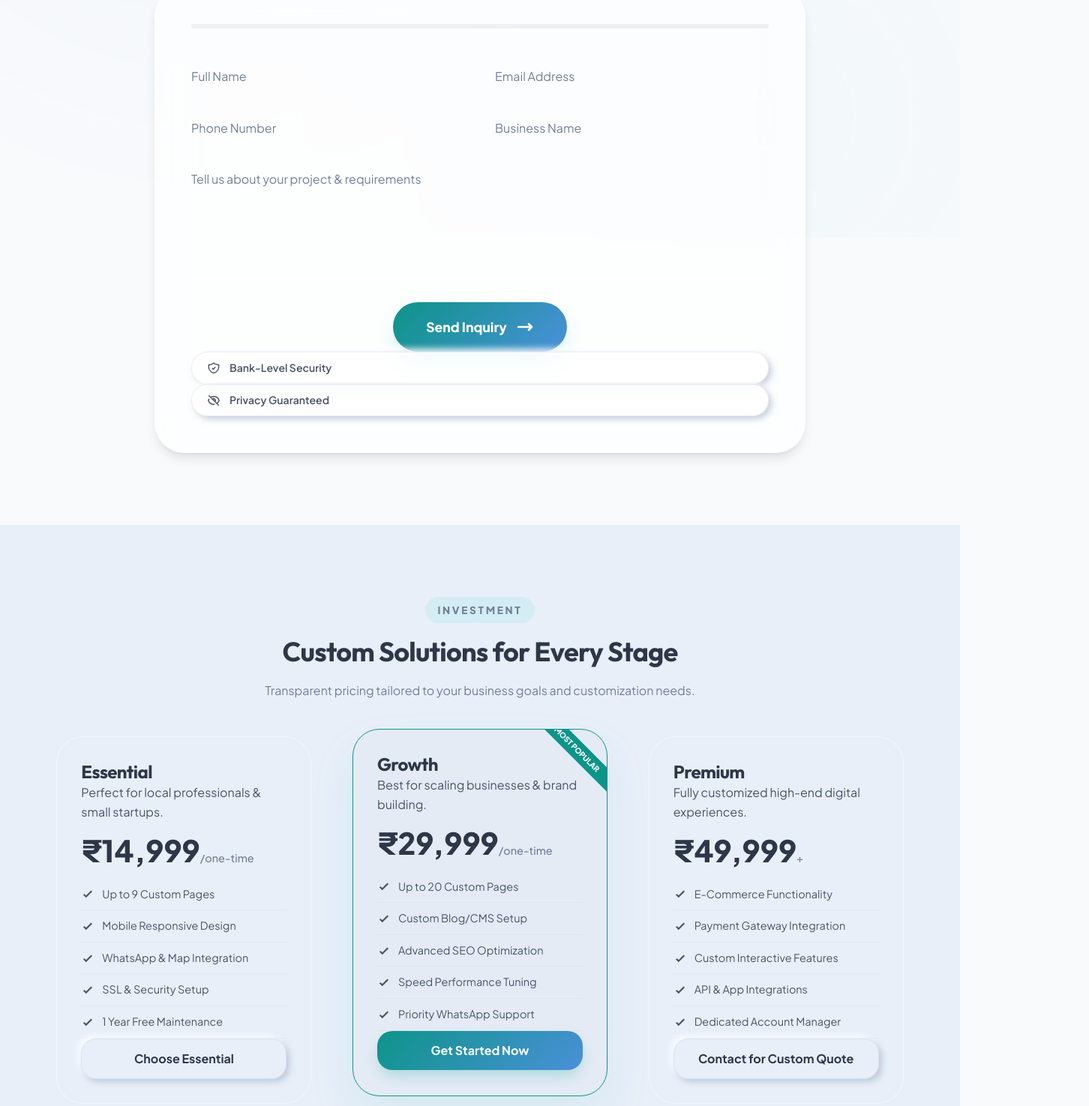
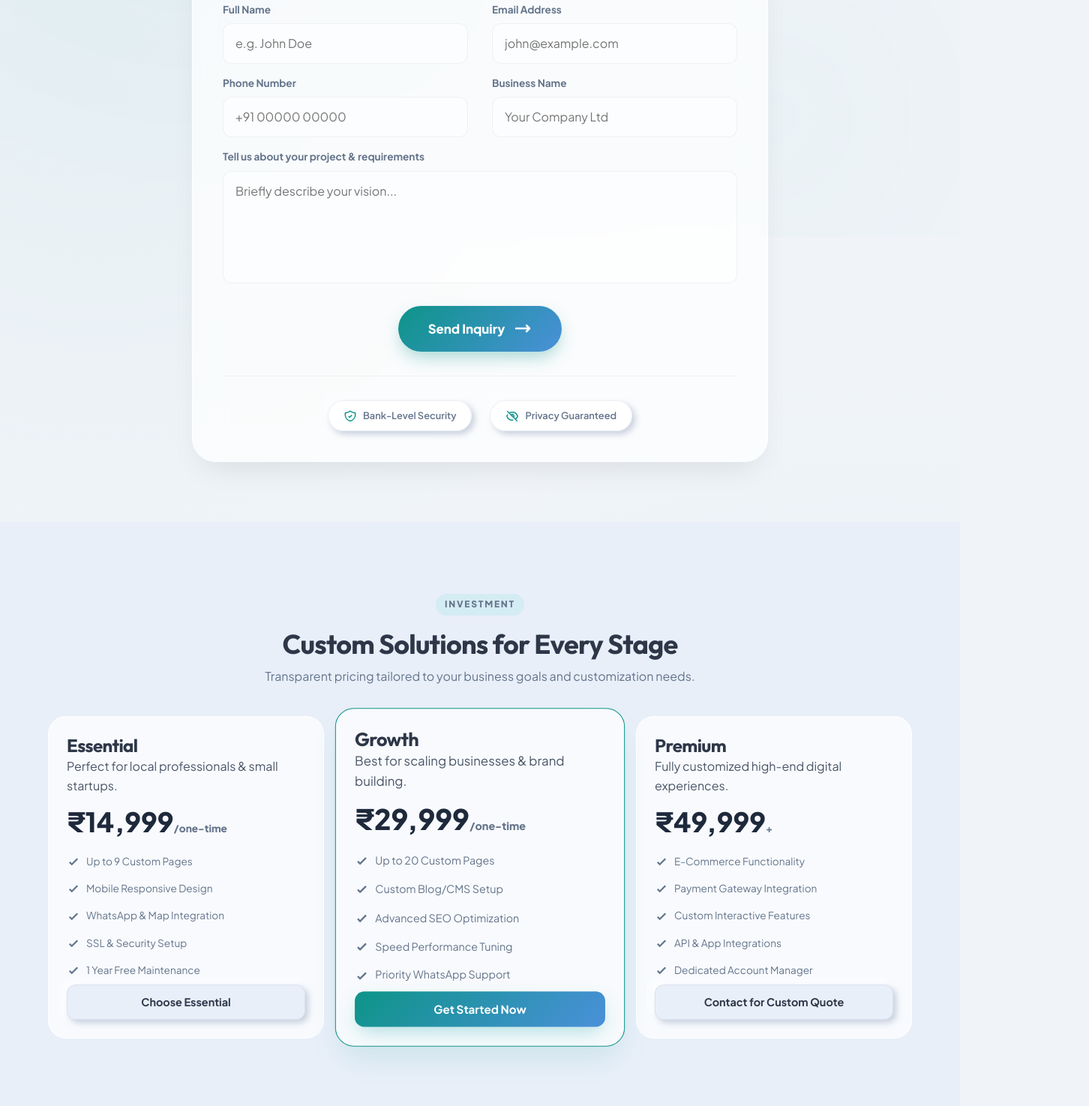
Before and after one commit to bloomeor/bloomeor-client-inquiry, a plain HTML site: page index.html in a window 1280 px wide. Shown: the part 484-1959 px from the top of the page at 75% size, 1452 px wide, since content can reach past the window. Drawn offline with Linux system fonts and the light colour scheme.

Commit message:
Update index.html

```diff
--- a/index.html
+++ b/index.html
@@ -26,11 +26,13 @@
 
   <style>
     :root {
-      --bg-inquiry: #F8FAFC;
-      --accent-inquiry: #0D9488;
+      --bg-inquiry: #F0F4F8;
+      --accent-primary: #4A90D9;
+      --form-accent: #0D9488;
       --glass-bg: rgba(255, 255, 255, 0.7);
-      --glass-border: rgba(255, 255, 255, 0.4);
-      --form-accent: #0D9488;
+      --glass-border: rgba(255, 255, 255, 0.8);
+      --text-main: #1E293B;
+      --text-muted: #64748B;
     }
 
     [data-theme="dark"] {
@@ -38,271 +40,82 @@
       --glass-bg: rgba(15, 23, 42, 0.7);
       --glass-border: rgba(255, 255, 255, 0.1);
       --form-accent: #2DD4BF;
+      --text-main: #F8FAFC;
+      --text-muted: #94A3B8;
     }
 
     body {
       font-family: 'Plus Jakarta Sans', sans-serif;
       background: var(--bg-inquiry);
-      color: var(--text-primary);
+      color: var(--text-main);
       overflow-x: hidden;
       transition: background-color 0.4s ease, color 0.4s ease;
+      background-image:
+        radial-gradient(circle at 10% 20%, rgba(13, 148, 136, 0.05) 0%, transparent 40%),
+        radial-gradient(circle at 90% 80%, rgba(74, 144, 217, 0.05) 0%, transparent 40%);
     }
 
     h1, h2, h3, h4 { font-family: 'Outfit', sans-serif; }
 
     /* ========== REFINED HERO ========== */
     .inquiry-hero {
-      padding: clamp(8rem, 15vh, 12rem) 0 var(--space-12);
+      padding: clamp(6rem, 12vh, 10rem) 0 var(--space-8);
       text-align: center;
       position: relative;
     }
 
-    .inquiry-orb {
-      position: absolute;
-      width: 400px;
-      height: 400px;
-      border-radius: 50%;
-      background: radial-gradient(circle, rgba(56, 178, 172, 0.15) 0%, transparent 70%);
-      filter: blur(60px);
-      z-index: -1;
-      animation: floatOrb 15s infinite alternate ease-in-out;
-    }
-
-    .orb-1 { top: -100px; left: -100px; }
-    .orb-2 { bottom: 100px; right: -150px; background: radial-gradient(circle, rgba(74, 144, 217, 0.1) 0%, transparent 70%); }
-
-    @keyframes floatOrb {
-      0% { transform: translate(0, 0) scale(1); }
-      100% { transform: translate(50px, 50px) scale(1.1); }
-    }
-
-    /* ========== PREMIUM FORM CARD ========== */
-    .inquiry-container {
-      max-width: 900px;
-      margin: 0 auto var(--space-24);
-      padding: 0 var(--space-4);
-    }
-
-    .inquiry-card-premium {
-      background: var(--glass-bg);
-      backdrop-filter: blur(24px);
-      -webkit-backdrop-filter: blur(24px);
-      border: 1px solid var(--glass-border);
-      border-radius: 40px;
-      padding: var(--space-12);
-      box-shadow:
-        0 10px 15px -3px rgba(0, 0, 0, 0.1),
-        0 4px 6px -2px rgba(0, 0, 0, 0.05),
-        inset 0 0 0 1px var(--glass-border);
-      transition: transform 0.4s ease, box-shadow 0.4s ease;
-    }
-
-    .inquiry-card-premium:hover {
-      transform: translateY(-5px);
-      box-shadow: 0 25px 50px -12px rgba(0, 0, 0, 0.15);
-    }
-
-    .form-grid {
-      display: grid;
-      grid-template-columns: 1fr 1fr;
-      gap: var(--space-10);
-    }
-
-    .form-group-premium {
-      position: relative;
-      margin-bottom: var(--space-4);
-    }
-
-    .form-input-premium {
-      width: 100%;
-      background: transparent;
-      border: none;
-      border-bottom: 2px solid var(--border-subtle);
-      padding: var(--space-3) 0;
-      font-size: 1.1rem;
-      color: var(--text-primary);
-      transition: all 0.3s ease;
-      font-family: inherit;
-    }
-
-    .form-input-premium:focus {
-      outline: none;
-      border-bottom-color: var(--form-accent);
-    }
-
-    .form-label-premium {
-      position: absolute;
-      top: var(--space-3);
-      left: 0;
-      font-size: 1rem;
-      color: var(--text-muted);
-      pointer-events: none;
-      transition: all 0.3s ease;
-    }
-
-    .form-input-premium:focus + .form-label-premium,
-    .form-input-premium:not(:placeholder-shown) + .form-label-premium {
-      top: -24px;
-      font-size: 0.75rem;
-      color: var(--form-accent);
-      font-weight: 700;
-      letter-spacing: 0.05em;
-      text-transform: uppercase;
-    }
-
-    .form-progress-wrapper {
-      width: 100%;
-      height: 6px;
-      background: rgba(0, 0, 0, 0.05);
-      border-radius: 3px;
-      margin-bottom: var(--space-10);
-      overflow: hidden;
-    }
-
-    [data-theme="dark"] .form-progress-wrapper { background: rgba(255, 255, 255, 0.05); }
-
-    .form-progress-bar {
-      height: 100%;
-      width: 0%;
-      background: linear-gradient(90deg, var(--form-accent), var(--accent-primary));
-      transition: width 0.5s cubic-bezier(0.4, 0, 0.2, 1);
-    }
-
-    .btn-submit-premium {
-      background: linear-gradient(135deg, var(--form-accent), var(--accent-primary));
-      color: white;
-      padding: 20px 44px;
-      border-radius: var(--radius-full);
-      font-weight: 800;
-      font-size: 1.1rem;
-      border: none;
-      cursor: pointer;
-      display: flex;
-      align-items: center;
-      justify-content: center;
-      gap: 12px;
-      transition: all 0.4s cubic-bezier(0.175, 0.885, 0.32, 1.275);
-      box-shadow: 0 15px 30px -10px rgba(56, 178, 172, 0.4);
-      margin: var(--space-6) auto 0;
-    }
-
-    .btn-submit-premium:hover {
-      transform: translateY(-4px) scale(1.02);
-      box-shadow: 0 20px 40px -10px rgba(56, 178, 172, 0.6);
-    }
-
-    /* ========== REFINED PRICING ========== */
-    .pricing-grid-premium {
-      display: grid;
-      grid-template-columns: repeat(3, 1fr);
-      gap: var(--space-8);
-      margin-top: var(--space-12);
-    }
-
-    .pricing-card-premium {
-      background: var(--bg-surface);
-      border: 1px solid var(--border-subtle);
-      border-radius: var(--radius-3xl);
-      padding: var(--space-8);
-      display: flex;
-      flex-direction: column;
-      transition: all 0.4s cubic-bezier(0.165, 0.84, 0.44, 1);
-      position: relative;
-      overflow: hidden;
-      max-width: 340px;
-      margin: 0 auto;
-    }
-
-    .pricing-card-premium.popular {
-      background: var(--bg-base);
-      border-color: var(--form-accent);
-      box-shadow: 0 30px 60px rgba(56, 178, 172, 0.1);
-      transform: translateY(-10px);
-      z-index: 2;
-    }
-
-    .pricing-card-premium.popular::after {
-      content: 'Most Popular';
-      position: absolute;
-      top: 15px;
-      right: -30px;
-      background: var(--form-accent);
-      color: white;
-      padding: 4px 30px;
-      font-size: 10px;
-      font-weight: 800;
-      transform: rotate(45deg);
-      text-transform: uppercase;
-    }
-
-    .pricing-card-premium:hover {
-      border-color: var(--form-accent);
-      box-shadow: var(--shadow-xl);
-      transform: translateY(-5px);
-    }
-
-    .price-value {
-      font-size: 2.5rem;
-      font-weight: 800;
-      color: var(--text-primary);
-      margin: var(--space-2) 0;
-    }
-
-    .price-value span { font-size: 0.9rem; color: var(--text-muted); font-weight: 500; }
-
-    .pricing-feature-item {
-      display: flex;
-      align-items: center;
-      gap: 10px;
-      padding: 10px 0;
-      font-size: 0.9rem;
-      color: var(--text-secondary);
-      border-bottom: 1px solid rgba(0,0,0,0.03);
-    }
-
-    [data-theme="dark"] .pricing-feature-item { border-bottom-color: rgba(255,255,255,0.03); }
-
-    /* ========== THEME TOGGLE ========== */
-    .theme-toggle-ultra {
-      background: var(--bg-surface);
-      border: 1px solid var(--border-subtle);
-      width: 44px;
-      height: 44px;
-      border-radius: 12px;
-      display: flex;
-      align-items: center;
-      justify-content: center;
-      cursor: pointer;
-      color: var(--text-primary);
-      transition: all 0.3s ease;
-      box-shadow: var(--neu-raised-sm);
-    }
-
-    .theme-toggle-ultra:hover {
-      transform: translateY(-2px);
-      box-shadow: var(--neu-raised);
-      color: var(--form-accent);
-    }
-
     .section-eyebrow-block {
       display: inline-block;
-      font-size: 0.85rem;
+      font-size: 0.75rem;
       font-weight: 800;
       text-transform: uppercase;
-      letter-spacing: 0.2em;
+      letter-spacing: 0.15em;
       color: var(--form-accent);
       margin-bottom: var(--space-4);
       background: rgba(45, 212, 191, 0.1);
-      padding: 6px 16px;
+      padding: 4px 12px;
       border-radius: var(--radius-full);
+      backdrop-filter: blur(4px);
+    }
+
+    .btn-back-premium {
+      display: inline-block;
+      background: var(--glass-bg);
+      border: 1px solid var(--glass-border);
+      color: var(--text-main);
+      padding: 14px 32px;
+      border-radius: var(--radius-full);
+      font-weight: 700;
+      text-decoration: none;
+      transition: all 0.3s ease;
+      box-shadow: 0 4px 12px rgba(0,0,0,0.05);
+      margin-top: var(--space-4);
+    }
+
+    .btn-back-premium:hover {
+      background: var(--bg-inquiry);
+      border-color: var(--form-accent);
+      color: var(--form-accent);
+      transform: translateY(-2px);
+      box-shadow: 0 8px 16px rgba(0,0,0,0.1);
+    }
+
+    .section-header {
+      margin-bottom: var(--space-10);
+      text-align: center;
+    }
+
+    .section-header h2 {
+      margin-bottom: var(--space-2);
+      font-size: 2.25rem;
     }
 
     .hero-headline {
-      font-size: clamp(2.5rem, 6vw, 4rem);
+      font-size: clamp(2.5rem, 5vw, 3.5rem);
       font-weight: 800;
       line-height: 1.1;
-      margin-bottom: var(--space-6);
-      color: var(--text-primary);
+      margin-bottom: var(--space-4);
+      color: var(--text-main);
     }
 
     .web-dev-gradient-text {
@@ -313,116 +126,279 @@
     }
 
     .hero-subheadline {
-      font-size: 1.25rem;
-      color: var(--text-secondary);
+      font-size: clamp(1rem, 1.5vw, 1.15rem);
+      color: var(--text-muted);
       max-width: 600px;
       margin: 0 auto;
       line-height: 1.6;
+      font-weight: 500;
     }
 
-    .trust-indicator-premium {
-      display: inline-flex;
+    /* ========== PREMIUM FORM CARD ========== */
+    .inquiry-container {
+      max-width: 800px;
+      margin: 0 auto var(--space-20);
+      padding: 0 var(--space-4);
+    }
+
+    .inquiry-card-premium {
+      background: var(--glass-bg);
+      backdrop-filter: blur(20px);
+      -webkit-backdrop-filter: blur(20px);
+      border: 1px solid var(--glass-border);
+      border-radius: 32px;
+      padding: var(--space-10);
+      box-shadow:
+        0 20px 40px -15px rgba(0, 0, 0, 0.1),
+        0 0 0 1px rgba(255, 255, 255, 0.2);
+    }
+
+    .form-progress-wrapper {
+      width: 100%;
+      height: 4px;
+      background: rgba(0, 0, 0, 0.05);
+      border-radius: 2px;
+      margin-bottom: var(--space-8);
+      overflow: hidden;
+    }
+
+    [data-theme="dark"] .form-progress-wrapper { background: rgba(255, 255, 255, 0.05); }
+
+    .form-progress-bar {
+      height: 100%;
+      width: 0%;
+      background: linear-gradient(90deg, var(--form-accent), var(--accent-primary));
+      transition: width 0.6s cubic-bezier(0.23, 1, 0.32, 1);
+    }
+
+    .form-grid {
+      display: grid;
+      grid-template-columns: 1fr 1fr;
+      gap: var(--space-6) var(--space-8);
+    }
+
+    .form-group-premium {
+      position: relative;
+      margin-bottom: var(--space-4);
+    }
+
+    .form-label-premium {
+      display: block;
+      font-size: 0.85rem;
+      font-weight: 700;
+      color: var(--text-muted);
+      margin-bottom: 8px;
+      transition: color 0.3s ease;
+      position: static !important; /* Force static to prevent overlap */
+      transform: none !important;
+    }
+
+    .form-input-premium {
+      width: 100%;
+      background: rgba(255, 255, 255, 0.5);
+      border: 1px solid rgba(0, 0, 0, 0.05);
+      border-radius: 12px;
+      padding: 14px 16px;
+      font-size: 1rem;
+      color: var(--text-main);
+      transition: all 0.3s ease;
+      font-family: inherit;
+    }
+
+    [data-theme="dark"] .form-input-premium {
+      background: rgba(0, 0, 0, 0.2);
+      border-color: rgba(255, 255, 255, 0.05);
+    }
+
+    .form-input-premium:focus {
+      outline: none;
+      border-color: var(--form-accent);
+      background: var(--bg-inquiry);
+      box-shadow: 0 0 0 4px rgba(45, 212, 191, 0.1);
+    }
+
+    .form-input-premium:focus-within + .form-label-premium {
+      color: var(--form-accent);
+    }
+
+    .btn-submit-premium {
+      background: linear-gradient(135deg, var(--form-accent), var(--accent-primary));
+      color: white;
+      padding: 18px 40px;
+      border-radius: var(--radius-full);
+      font-weight: 800;
+      font-size: 1.05rem;
+      border: none;
+      cursor: pointer;
+      display: flex;
+      align-items: center;
+      justify-content: center;
+      gap: 12px;
+      transition: all 0.4s cubic-bezier(0.175, 0.885, 0.32, 1.275);
+      box-shadow: 0 10px 25px -5px rgba(13, 148, 136, 0.4);
+      margin: var(--space-6) auto 0;
+      width: fit-content;
+    }
+
+    .btn-submit-premium:hover {
+      transform: translateY(-3px);
+      box-shadow: 0 15px 30px -5px rgba(13, 148, 136, 0.5);
+    }
+
+    /* ========== TRUST SECTION ========== */
+    .form-trust-note {
+      display: flex;
+      align-items: center;
+      justify-content: center;
+      gap: 24px;
+      margin-top: var(--space-8);
+      padding-top: var(--space-8);
+      border-top: 1px solid rgba(0, 0, 0, 0.05);
+    }
+
+    [data-theme="dark"] .form-trust-note { border-top-color: rgba(255, 255, 255, 0.05); }
+
+    .trust-badge-item {
+      display: flex;
       align-items: center;
       gap: 8px;
+      font-size: 0.8rem;
+      font-weight: 600;
+      color: var(--text-muted);
+    }
+
+    .trust-badge-item svg { color: var(--form-accent); }
+
+    /* ========== PRICING SECTION ========== */
+    .pricing-grid-premium {
+      display: grid;
+      grid-template-columns: repeat(3, 1fr);
+      gap: var(--space-6);
+      margin-top: var(--space-10);
+    }
+
+    .pricing-card-premium {
       background: var(--glass-bg);
       border: 1px solid var(--glass-border);
-      padding: 8px 18px;
-      border-radius: var(--radius-full);
+      border-radius: 24px;
+      padding: var(--space-6);
+      display: flex;
+      flex-direction: column;
+      transition: all 0.4s ease;
+      position: relative;
+      overflow: hidden;
+    }
+
+    .pricing-card-premium.popular {
+      border-color: var(--form-accent);
+      box-shadow: 0 20px 40px -10px rgba(13, 148, 136, 0.15);
+      transform: scale(1.05);
+      z-index: 2;
+    }
+
+    .price-value {
+      font-size: 2.25rem;
+      font-weight: 800;
+      color: var(--text-main);
+      margin: var(--space-2) 0;
+    }
+
+    .price-value span { font-size: 0.85rem; color: var(--text-muted); }
+
+    .pricing-feature-item {
+      display: flex;
+      align-items: center;
+      gap: 8px;
+      padding: 8px 0;
       font-size: 0.85rem;
-      font-weight: 700;
-      color: var(--form-accent);
-      margin-bottom: var(--space-6);
-      box-shadow: var(--neu-raised-sm);
+      color: var(--text-muted);
     }
 
     .web-dev-btn-primary, .web-dev-btn-ghost {
-      display: flex;
-      align-items: center;
-      justify-content: center;
-      padding: 14px 28px;
-      border-radius: var(--radius-xl);
+      display: block;
+      text-align: center;
+      padding: 12px;
+      border-radius: 12px;
+      font-size: 0.9rem;
       font-weight: 700;
+      margin-top: auto;
       transition: all 0.3s ease;
-      width: 100%;
-      text-decoration: none;
     }
 
     .web-dev-btn-primary {
       background: linear-gradient(135deg, var(--form-accent), var(--accent-primary));
       color: white;
-      box-shadow: 0 10px 20px -5px rgba(56, 178, 172, 0.4);
-    }
-
-    .web-dev-btn-primary:hover {
-      transform: translateY(-2px);
-      box-shadow: 0 15px 30px -5px rgba(56, 178, 172, 0.5);
     }
 
     .web-dev-btn-ghost {
-      background: transparent;
-      border: 1px solid var(--border-subtle);
-      color: var(--text-primary);
+      border: 1px solid var(--glass-border);
+      color: var(--text-main);
     }
 
     .web-dev-btn-ghost:hover {
       border-color: var(--form-accent);
       color: var(--form-accent);
-      background: rgba(45, 212, 191, 0.05);
     }
 
-    .btn-back-premium {
-      display: inline-block;
-      background: var(--bg-surface);
-      border: 1px solid var(--border-subtle);
-      color: var(--text-primary);
-      padding: 16px 32px;
-      border-radius: var(--radius-full);
-      font-weight: 600;
-      text-decoration: none;
+    /* ========== THEME TOGGLE ========== */
+    .theme-toggle-ultra {
+      background: var(--glass-bg);
+      border: 1px solid var(--glass-border);
+      width: 40px;
+      height: 40px;
+      border-radius: 10px;
+      display: flex;
+      align-items: center;
+      justify-content: center;
+      cursor: pointer;
+      color: var(--text-main);
       transition: all 0.3s ease;
-      box-shadow: var(--neu-raised-sm);
-      margin-top: var(--space-4);
     }
 
-    .btn-back-premium:hover {
-      background: var(--bg-base);
-      border-color: var(--form-accent);
+    .theme-toggle-ultra:hover {
+      transform: translateY(-2px);
       color: var(--form-accent);
-      transform: translateY(-2px);
-      box-shadow: var(--neu-raised);
     }
 
-    .section-header {
-      margin-bottom: var(--space-12);
-      text-align: center;
+    @media (max-width: 1024px) {
+      .pricing-grid-premium { grid-template-columns: 1fr; max-width: 400px; margin: 0 auto; }
+      .pricing-card-premium.popular { transform: none; }
     }
 
-    .section-header h2 {
-      margin-bottom: var(--space-4);
+    @media (max-width: 768px) {
+      .form-grid { grid-template-columns: 1fr; }
+      .inquiry-card-premium { padding: var(--space-6); }
     }
 
-    /* Success State Animations */
+    /* ========== SUCCESS STATE ========== */
     .form-success {
       display: none;
       flex-direction: column;
       align-items: center;
+      text-align: center;
       padding: var(--space-12) 0;
       animation: fadeInUp 0.6s cubic-bezier(0.23, 1, 0.32, 1) forwards;
+    }
+
+    .form-success.active {
+      display: flex;
+    }
+
+    .form-success h2 {
+      margin: var(--space-4) 0;
+      color: var(--text-main);
+    }
+
+    .form-success p {
+      color: var(--text-muted);
+      max-width: 450px;
+      margin-bottom: var(--space-8);
+      line-height: 1.6;
     }
 
     @keyframes fadeInUp {
       from { opacity: 0; transform: translateY(20px); }
       to { opacity: 1; transform: translateY(0); }
-    }
-
-    @media (max-width: 1024px) {
-      .pricing-grid-premium { grid-template-columns: 1fr; }
-      .pricing-card-premium.popular { transform: none; }
-    }
-
-    @media (max-width: 768px) {
-      .form-grid { grid-template-columns: 1fr; }
-      .inquiry-card-premium { padding: var(--space-8); }
     }
   </style>
 </head>
@@ -490,32 +466,32 @@
           method="POST">
           <div class="form-grid">
             <div class="form-group-premium">
-              <input type="text" id="name" name="entry.1700278097" class="form-input-premium" placeholder=" " required>
               <label for="name" class="form-label-premium">Full Name</label>
+              <input type="text" id="name" name="entry.1700278097" class="form-input-premium" placeholder="e.g. John Doe" required>
             </div>
             <div class="form-group-premium">
-              <input type="email" id="email" name="entry.2049418721" class="form-input-premium" placeholder=" "
+              <label for="email" class="form-label-premium">Email Address</label>
+              <input type="email" id="email" name="entry.2049418721" class="form-input-premium" placeholder="john@example.com"
                 required>
-              <label for="email" class="form-label-premium">Email Address</label>
             </div>
           </div>
 
           <div class="form-grid">
             <div class="form-group-premium">
-              <input type="tel" id="phone" name="entry.543568591" class="form-input-premium" placeholder=" " required>
               <label for="phone" class="form-label-premium">Phone Number</label>
+              <input type="tel" id="phone" name="entry.543568591" class="form-input-premium" placeholder="+91 00000 00000" required>
             </div>
             <div class="form-group-premium">
-              <input type="text" id="business" name="entry.424960392" class="form-input-premium" placeholder=" "
+              <label for="business" class="form-label-premium">Business Name</label>
+              <input type="text" id="business" name="entry.424960392" class="form-input-premium" placeholder="Your Company Ltd"
                 required>
-              <label for="business" class="form-label-premium">Business Name</label>
             </div>
           </div>
 
           <div class="form-group-premium">
-            <textarea id="requirements" name="entry.377195768" class="form-input-premium" placeholder=" " required
+            <label for="requirements" class="form-label-premium">Tell us about your project & requirements</label>
+            <textarea id="requirements" name="entry.377195768" class="form-input-premium" placeholder="Briefly describe your vision..." required
               rows="5" style="resize: none;"></textarea>
-            <label for="requirements" class="form-label-premium">Tell us about your project & requirements</label>
           </div>
 
           <button type="submit" class="btn-submit-premium" id="submitBtn">
@@ -769,10 +745,13 @@
           mode: 'no-cors'
         }).then(() => {
           inquiryForm.style.display = 'none';
-          document.querySelector('.form-trust-note').style.display = 'none'; // Hide trust badges
-          document.querySelector('.form-progress-wrapper').style.display = 'none'; // Hide progress bar
-          successMessage.style.display = 'flex'; // Use flex for centering
-          window.scrollTo({ top: 0, behavior: 'smooth' });
+          const trustNote = document.querySelector('.form-trust-note');
+          const progressWrapper = document.querySelector('.form-progress-wrapper');
+          if (trustNote) trustNote.style.display = 'none';
+          if (progressWrapper) progressWrapper.style.display = 'none';
+
+          successMessage.classList.add('active');
+          window.scrollTo({ top: inquiryForm.offsetTop - 100, behavior: 'smooth' });
         }).catch(err => {
           console.error(err);
           submitBtn.disabled = false;
```
